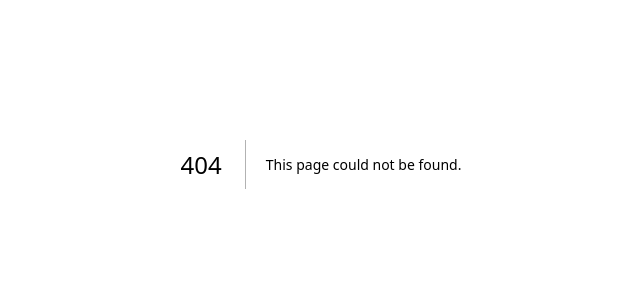
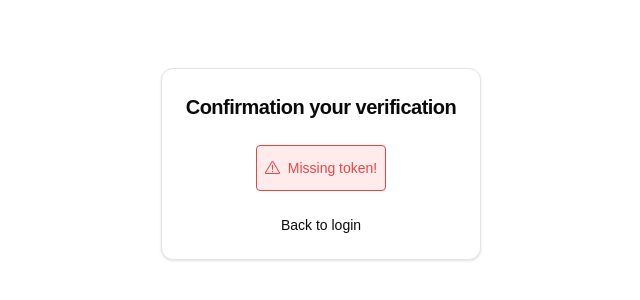
Before and after one commit to lskeey/next-auth-v5, a Next.js app: page /auth/new-verification in a window 1280 px wide. Before the commit this address had no page. Shown: the part 236-536 px from the top of the page, without its empty margins (319-959 px from the left). Built offline with nearby package versions, Linux system fonts and the light colour scheme; no server answers.

Commit message:
feat(auth): add Email Verification page to display token verification status

```diff
--- /dev/null
+++ b/actions/new-verification.ts
@@ -0,0 +1,33 @@
+"use server"
+
+import { db } from "@/lib/db"
+import { getUserByEmail } from "@/data/user"
+import { getVerificationTokenByToken } from "@/data/verification-token"
+
+export const newVerification = async (token: string) => {
+  const existingToken = await getVerificationTokenByToken(token)
+
+  if (!existingToken) return { error: "Token does not exist!" }
+
+  const hasExpired = new Date(existingToken.expires) < new Date()
+
+  if (hasExpired) return { error: "Token has expired!" }
+
+  const existingUser = await getUserByEmail(existingToken.email)
+
+  if (!existingUser) return { error: "Email does not exist!" }
+
+  await db.user.update({
+    where: { id: existingUser.id },
+    data: {
+      emailVerified: new Date(),
+      email: existingToken.email
+    }
+  })
+
+  // await db.verificationToken.delete({
+  //   where: { id: existingToken.id }
+  // })
+
+  return { success: "Email verified!" }
+}
--- a/app/(protected)/settings/page.tsx
+++ b/app/(protected)/settings/page.tsx
@@ -8,7 +8,9 @@ const SettingsPage = async () => {
       {JSON.stringify(session)}
       <form action={async() => {
         "use server"
-        await signOut()
+        await signOut({
+          redirectTo: "/auth/login"
+        })
       }}>
         <button type="submit">Sign Out</button>
       </form>
--- /dev/null
+++ b/app/auth/new-verification/page.tsx
@@ -0,0 +1,9 @@
+import NewVerificationForm from "@/components/auth/new-verification-form"
+
+const NewVerificationPage = () => {
+  return (
+    <NewVerificationForm />
+  )
+}
+
+export default NewVerificationPage
--- a/components/auth/card-wrapper.tsx
+++ b/components/auth/card-wrapper.tsx
@@ -31,11 +31,13 @@ const CardWrapper = ({
         {children}
       </CardContent>
       <CardFooter className="flex-col space-y-6">
+        {showSocial && (
           <div className="w-full flex items-center gap-2">
             <div className="flex-1 border"></div>
               <span className="text-xs">or sign in with</span>
             <div className="flex-1 border"></div>
           </div>
+        )}
         {showSocial && (
             <Social />
         )}
--- /dev/null
+++ b/components/auth/new-verification-form.tsx
@@ -0,0 +1,58 @@
+"use client"
+
+import { useSearchParams } from "next/navigation"
+import CardWrapper from "./card-wrapper"
+import { ScaleLoader } from "react-spinners"
+import { useCallback, useEffect, useState } from "react"
+import { newVerification } from "@/actions/new-verification"
+import { FormError } from "../form-error"
+import { FormSuccess } from "../form-success"
+
+const NewVerificationForm = () => {
+  const [error, setError] = useState<string | undefined>("")
+  const [success, setSuccess] = useState<string | undefined>("")
+
+  const searchParams = useSearchParams()
+  const token = searchParams.get("token")
+
+  const onSubmit = useCallback(() => {
+    if (success || error) return
+    if (!token) {
+      setError("Missing token!")
+      return
+    }
+    newVerification(token)
+    .then((data) => {
+      setSuccess(data.success)
+      setError(data.error)
+    })
+    .catch(() => {
+      setError("Something went wrong!")
+    })
+  }, [token, success, error])
+
+  useEffect(() => {
+    onSubmit()
+  }, [onSubmit])
+
+
+  return (
+    <CardWrapper
+      headerLabel="Confirmation your verification"
+      switchButtonLabel="Back to login"
+      switchButtonHref="/auth/login"
+    >
+      <div className="flex justify-center items-center">
+        {!success && !error && (
+          <ScaleLoader />
+        )}
+        <FormSuccess message={success} />
+        {!success && (
+          <FormError message={error} />
+        )}
+      </div>
+    </CardWrapper>
+  )
+}
+
+export default NewVerificationForm
--- a/package.json
+++ b/package.json
@@ -26,6 +26,7 @@
     "react-dom": "^18",
     "react-hook-form": "^7.53.1",
     "react-icons": "^5.3.0",
+    "react-spinners": "^0.14.1",
     "resend": "^4.0.0",
     "tailwind-merge": "^2.5.4",
     "tailwindcss-animate": "^1.0.7",
--- a/routes.ts
+++ b/routes.ts
@@ -4,7 +4,8 @@
  * @type {string[]}
  */
 export const publicRoutes = [
-  "/"
+  "/",
+  "/auth/new-verification"
 ]
 
 /**
```
Also changed, not shown: 1 other file (tests, documents, lock files or other folders). Lines whose indentation alone changed are shown as unchanged.
